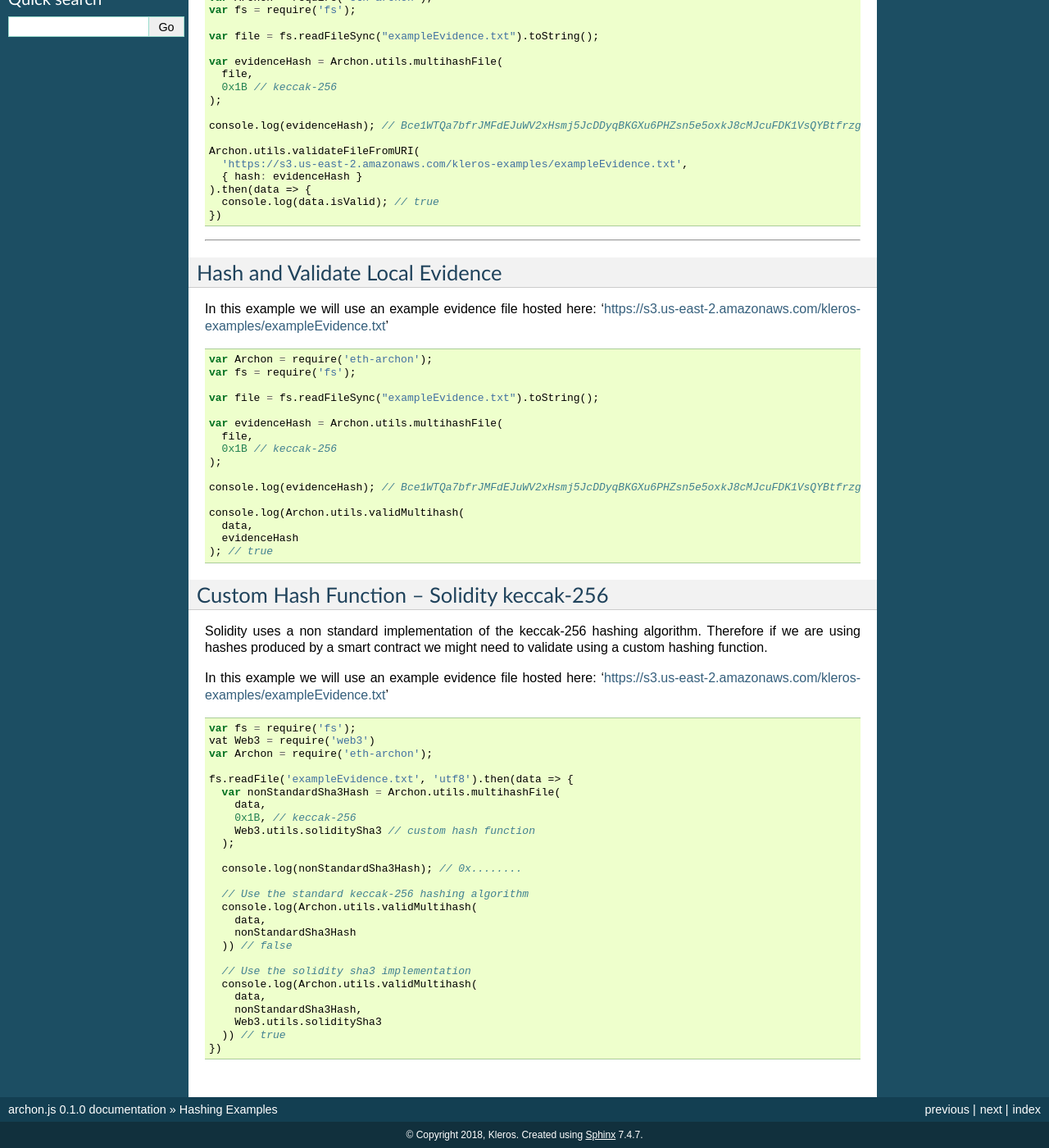
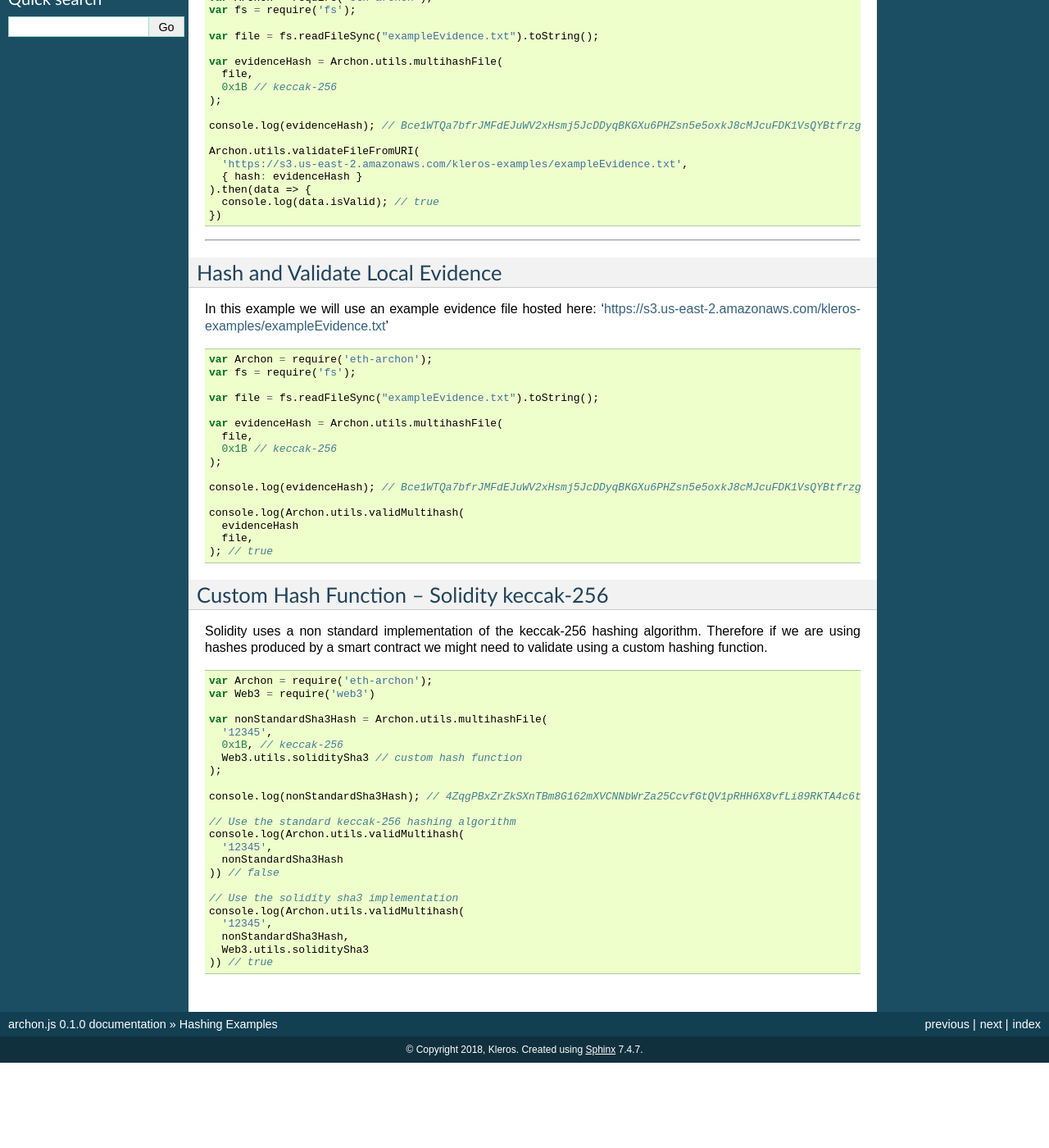
Before and after one commit to kleros/archon, a Sphinx documentation site: the page built from docs/hashing.rst, in a window 1280 px wide and 1400 px high, scrolled down 376 px. Shown: the whole window at 82% size. Built offline with Sphinx 7.4.7, drawn with Linux system fonts in a browser that asks for light colours; after the commit the page ends 1672 px from its top, so only the background shows below that.

```diff
--- a/docs/hashing.rst
+++ b/docs/hashing.rst
@@ -60,8 +60,8 @@ In this example we will use an example evidence file hosted here:
     console.log(evidenceHash); // Bce1WTQa7bfrJMFdEJuWV2xHsmj5JcDDyqBKGXu6PHZsn5e5oxkJ8cMJcuFDK1VsQYBtfrzgWkKCovWSvsacgN1XTj
 
     console.log(Archon.utils.validMultihash(
-      data,
       evidenceHash
+      file,
     ); // true
 
 Custom Hash Function -- Solidity keccak-256
@@ -71,34 +71,28 @@ Solidity uses a non standard implementation of the keccak-256 hashing algorithm.
 Therefore if we are using hashes produced by a smart contract we might need to
 validate using a custom hashing function.
 
-In this example we will use an example evidence file hosted here:
-'https://s3.us-east-2.amazonaws.com/kleros-examples/exampleEvidence.txt'
-
 .. code-block:: javascript
 
-    var fs = require('fs');
-    vat Web3 = require('web3')
     var Archon = require('eth-archon');
+    var Web3 = require('web3')
 
-    fs.readFile('exampleEvidence.txt', 'utf8').then(data => {
-      var nonStandardSha3Hash = Archon.utils.multihashFile(
-        data,
-        0x1B, // keccak-256
-        Web3.utils.soliditySha3 // custom hash function
-      );
+    var nonStandardSha3Hash = Archon.utils.multihashFile(
+      '12345',
+      0x1B, // keccak-256
+      Web3.utils.soliditySha3 // custom hash function
+    );
 
-      console.log(nonStandardSha3Hash); // 0x........
+    console.log(nonStandardSha3Hash); // 4ZqgPBxZrZkSXnTBm8G162mXVCNNbWrZa25CcvfGtQV1pRHH6X8vfLi89RKTA4c6tyfQsD5vzGvJozs24XvcLysiC3U6b
 
-      // Use the standard keccak-256 hashing algorithm
-      console.log(Archon.utils.validMultihash(
-        data,
-        nonStandardSha3Hash
-      )) // false
+    // Use the standard keccak-256 hashing algorithm
+    console.log(Archon.utils.validMultihash(
+      '12345',
+      nonStandardSha3Hash
+    )) // false
 
-      // Use the solidity sha3 implementation
-      console.log(Archon.utils.validMultihash(
-        data,
-        nonStandardSha3Hash,
-        Web3.utils.soliditySha3
-      )) // true
-    })
+    // Use the solidity sha3 implementation
+    console.log(Archon.utils.validMultihash(
+      '12345',
+      nonStandardSha3Hash,
+      Web3.utils.soliditySha3
+    )) // true
```
Also changed, not shown: docs/archon.rst (+44 -3 lines), 12 other files.
